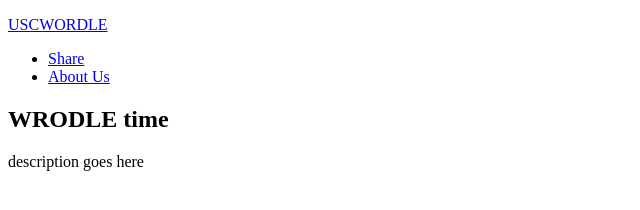
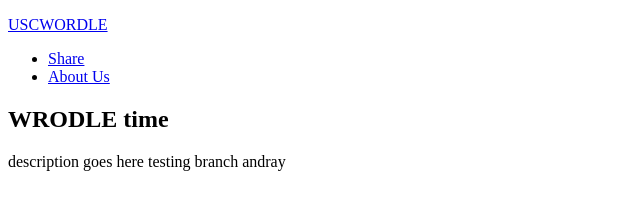
Before and after one commit to andrekuo/andrekuo.github.io, a plain HTML site: page index.html in a window 1280 px wide. Shown: the whole page, without its empty margins (0-640 px from the left). Drawn offline with Linux system fonts and the light colour scheme.

Commit message:
testing branch changes to index

```diff
--- a/index.html
+++ b/index.html
@@ -35,7 +35,7 @@
 WRODLE time
 </h1>
 <p class="hero-description">
-description goes here
+description goes here testing branch andray
 </p>
 </div>
 </div>
```
